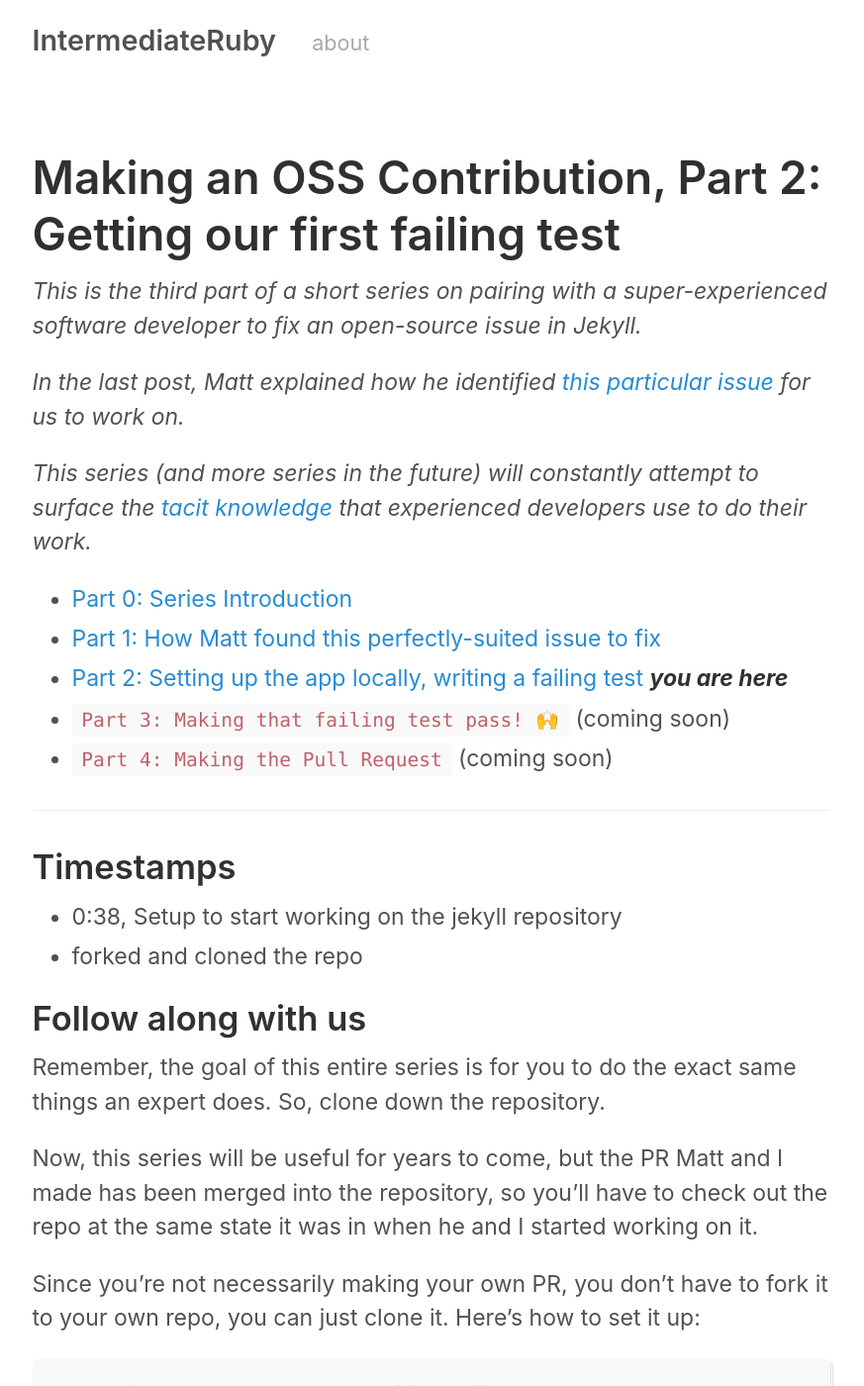
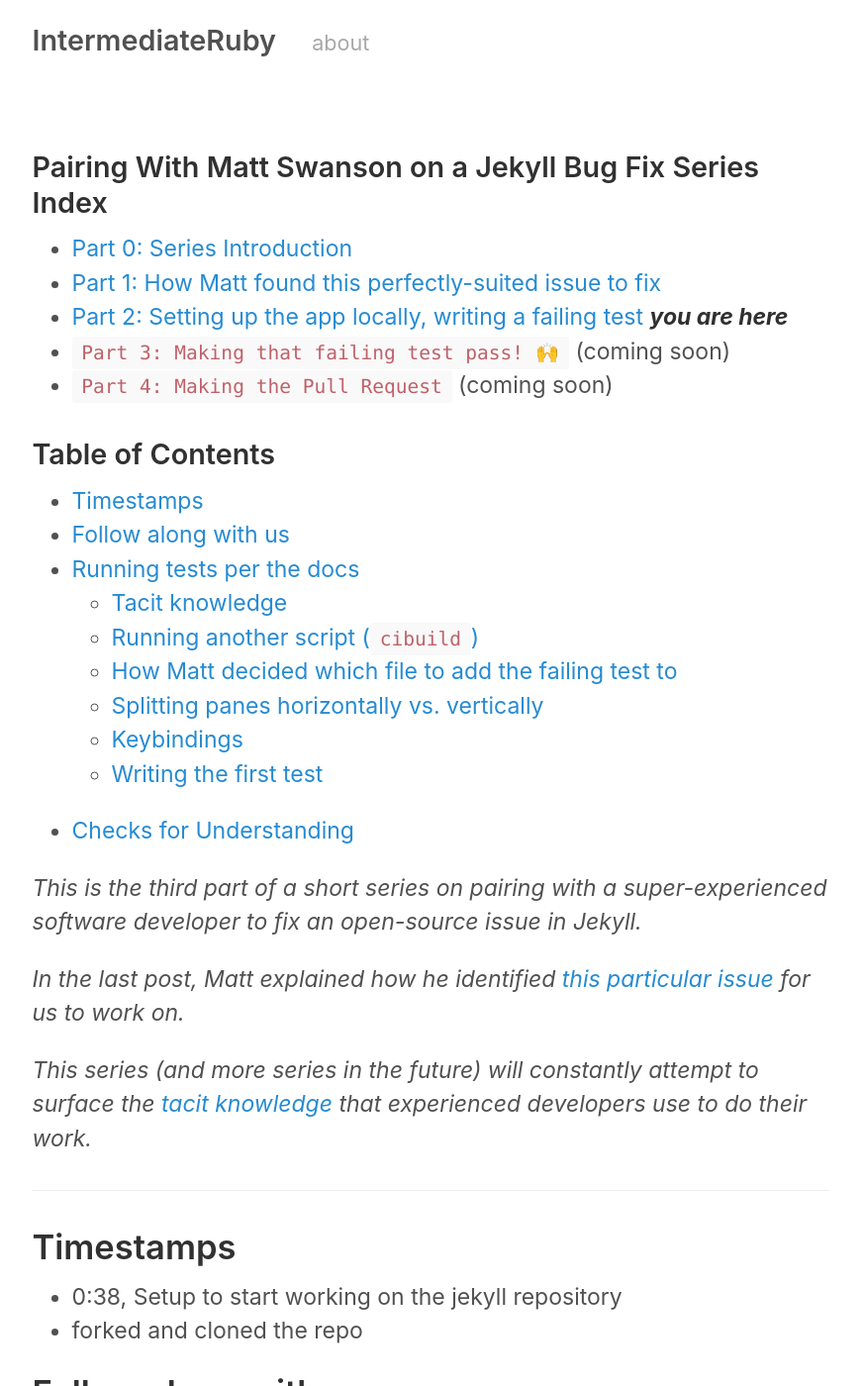
Before and after one commit to josh-works/intermediaterubycom, a Jekyll site: the page built from _pages/matt-swanson-jekyll-bug-p2.md, in a window 1280 px wide and 1400 px high. Shown: the whole window at 99% size, without its empty margins (205-1078 px from the left). Built offline with Jekyll 4.4.1, drawn with Linux system fonts in a browser that asks for light colours.

Commit message:
bug fixes now use custom layout

```diff
--- a/_pages/matt-swanson-jekyll-bug-p0-introduction.md
+++ b/_pages/matt-swanson-jekyll-bug-p0-introduction.md
@@ -1,14 +1,11 @@
 ---
-layout: jekyll-regex-fix-series
+layout: jekyll-bug-fix-series
 title: "Make an OSS Contribution, Part 0: Introduction"
 published: true
 description: "'When you ask someone how to get better at software development, they might tell you to make open source contributions.' That advice is hard to follow if you don't know how to do this, or how long it will take, or even what you'll get out of it. Here's the series introduction to a curated, annotated, edited pairing session where Matt and I worked on a bug in the Jekyll codebase. "
 permalink: /make-oss-contributions-part-0-introduction
 image: ""
 ---
-
-{% include jekyll-bug-fix-index.md content=content %}
-
 
 
 ## Why This Series Exists
--- a/_pages/matt-swanson-jekyll-bug-p2.md
+++ b/_pages/matt-swanson-jekyll-bug-p2.md
@@ -1,5 +1,5 @@
 ---
-layout: page
+layout: jekyll-bug-fix-series
 title: "Making an OSS Contribution, Part 2: Getting our first failing test"
 published: true
 description: ""
@@ -12,8 +12,6 @@
 _In the last post, Matt explained how he identified [this particular issue](https://github.com/jekyll/jekyll/issues/7973) for us to work on._
 
 _This series (and more series in the future) will constantly attempt to surface the [tacit knowledge](https://commoncog.com/blog/tacit-knowledge-is-a-real-thing/) that experienced developers use to do their work._
-
-{% include jekyll-bug-fix-index.md %}
 
 
 -----------------------
```
Also changed, not shown: _pages/matt-swanson-jekyll-bug-p1.md (+5 -11 lines), _pages/matt-swanson-jekyll-bug-p3.md (+1 -3 lines), _pages/matt-swanson-jekyll-bug-p4.md (+1 -3 lines).
